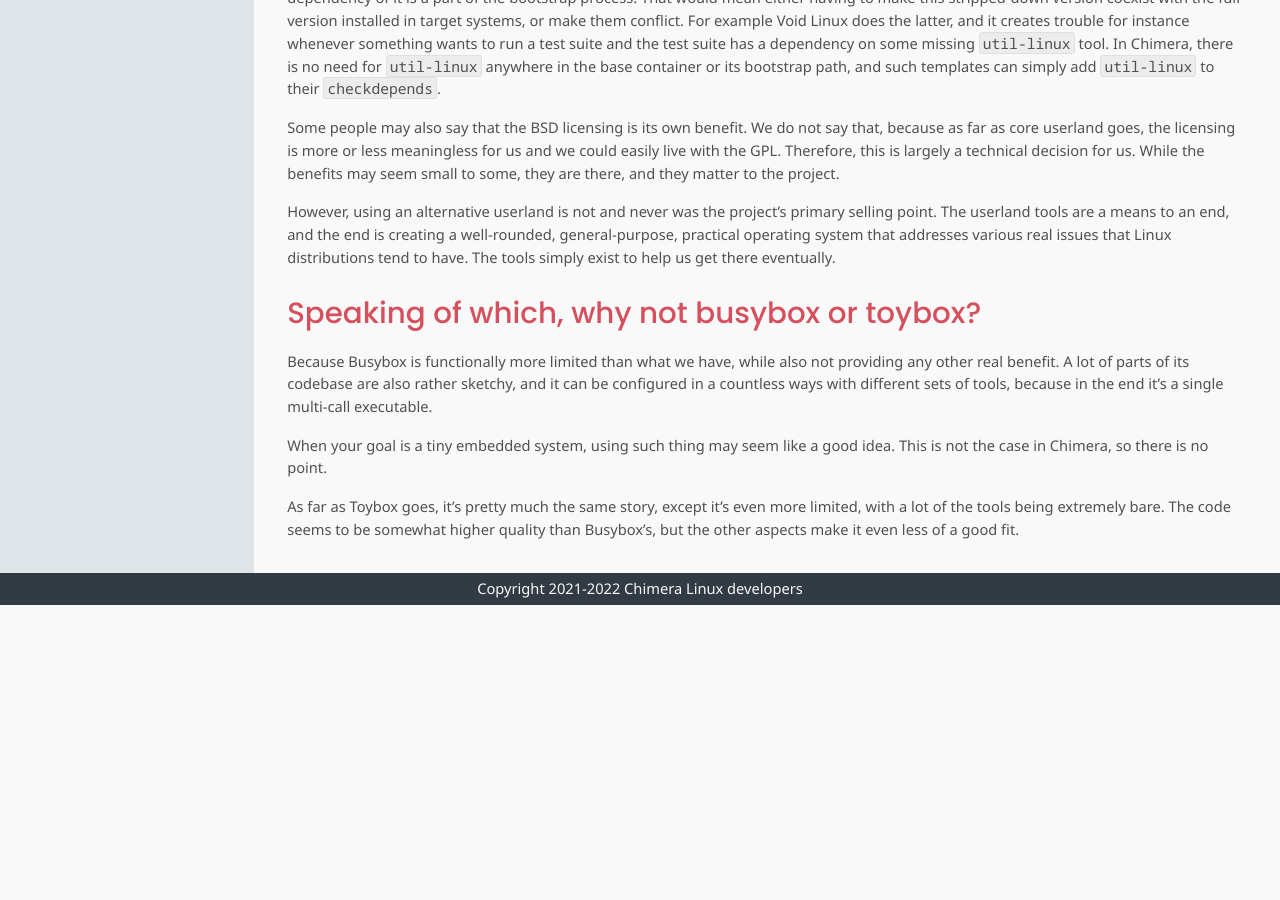
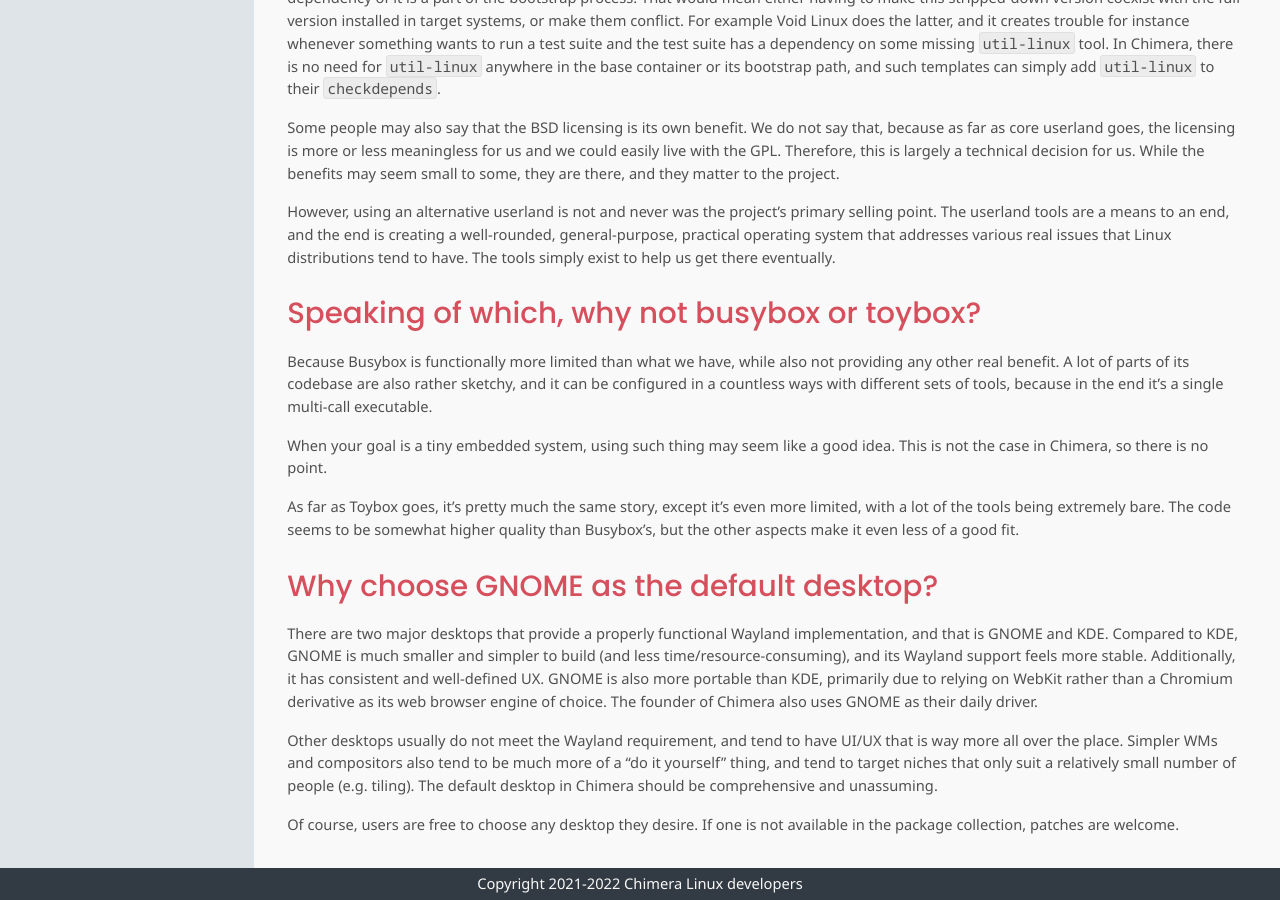
Before and after one commit to chimera-linux/chimera-linux.github.io, a Jekyll site: the page built from _docs/faq.md, in a window 1280 px wide and 900 px high, scrolled down 3260 px. Built offline with Jekyll 4.4.1, drawn with Linux system fonts in a browser that asks for light colours; before the commit the page ends 3865 px from its top, so only the background shows below that.

Commit message:
add gnome faq

```diff
--- a/_docs/faq.md
+++ b/_docs/faq.md
@@ -238,3 +238,23 @@
 more limited, with a lot of the tools being extremely bare. The code seems
 to be somewhat higher quality than Busybox's, but the other aspects make it
 even less of a good fit.
+
+## Why choose GNOME as the default desktop?
+
+There are two major desktops that provide a properly functional Wayland
+implementation, and that is GNOME and KDE. Compared to KDE, GNOME is much
+smaller and simpler to build (and less time/resource-consuming), and its
+Wayland support feels more stable. Additionally, it has consistent and
+well-defined UX. GNOME is also more portable than KDE, primarily due to
+relying on WebKit rather than a Chromium derivative as its web browser
+engine of choice. The founder of Chimera also uses GNOME as their daily
+driver.
+
+Other desktops usually do not meet the Wayland requirement, and tend to
+have UI/UX that is way more all over the place. Simpler WMs and compositors
+also tend to be much more of a "do it yourself" thing, and tend to target
+niches that only suit a relatively small number of people (e.g. tiling).
+The default desktop in Chimera should be comprehensive and unassuming.
+
+Of course, users are free to choose any desktop they desire. If one is
+not available in the package collection, patches are welcome.
```
